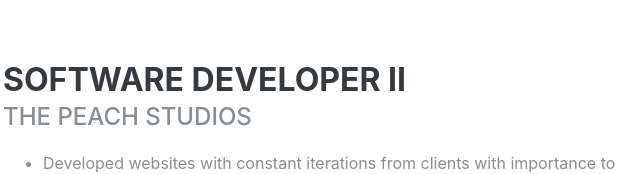
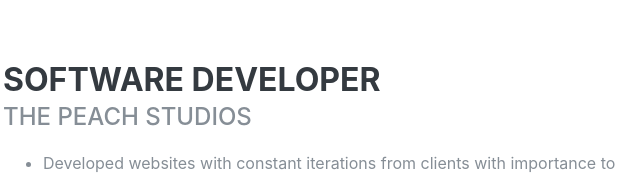
Before and after one commit to Siddhant-Misra/Portfolio, a plain HTML site: page index.html in a window 1280 px wide. Shown: the part 1298-1472 px from the top of the page, 317-957 px from the left. Drawn offline with nearby package versions, Linux system fonts and the light colour scheme; files that its build step writes are made by us from their sources; a web font is replaced by a local one.

Commit message:
Update index.html

```diff
--- a/index.html
+++ b/index.html
@@ -113,7 +113,7 @@
 
         <div class="resume-item d-flex flex-column flex-md-row justify-content-between mb-5">
           <div class="resume-content">
-            <h3 class="mb-0">Software Developer II</h3>
+            <h3 class="mb-0">Software Developer</h3>
             <div class="subheading mb-3">The Peach Studios</div>
             <p><ul>
                    <li>Developed websites with constant iterations from clients with importance to UI/UX (selvams.com | shakshiwellness.com) by converting mockup PSD to webpages.</li>
@@ -289,8 +289,8 @@
             <div class="resume-item d-flex flex-column flex-md-row justify-content-between mb-5">
                 <div class="resume-date text-md-left">
                     <div class="subheading mb-3" style="margin-top: 60px;">
-                      <!-- <a href="" target="_blank">GITHUB</a>
-                    </div> -->
+                      <!-- <a href="" target="_blank">GITHUB</a>-->
+                    </div>
                     <div class="subheading mb-3" style="margin-top: 30px;">
                       <a href="https://sidd-dashboard.firebaseapp.com" target="_blank">VIEW PROJECT</a>
                     </div>
@@ -320,7 +320,7 @@
 
 <hr>
 
-<div class="resume-item d-flex flex-column flex-md-row justify-content-between mb-5">
+            <div class="resume-item d-flex flex-column flex-md-row justify-content-between mb-5">
                 <div class="resume-date text-md-left">
                     <div class="subheading mb-3" style="margin-top: 60px;">
                       <a href="https://github.com/Siddhant-Misra/Lyric-Finder" target="_blank">GITHUB</a>
```
